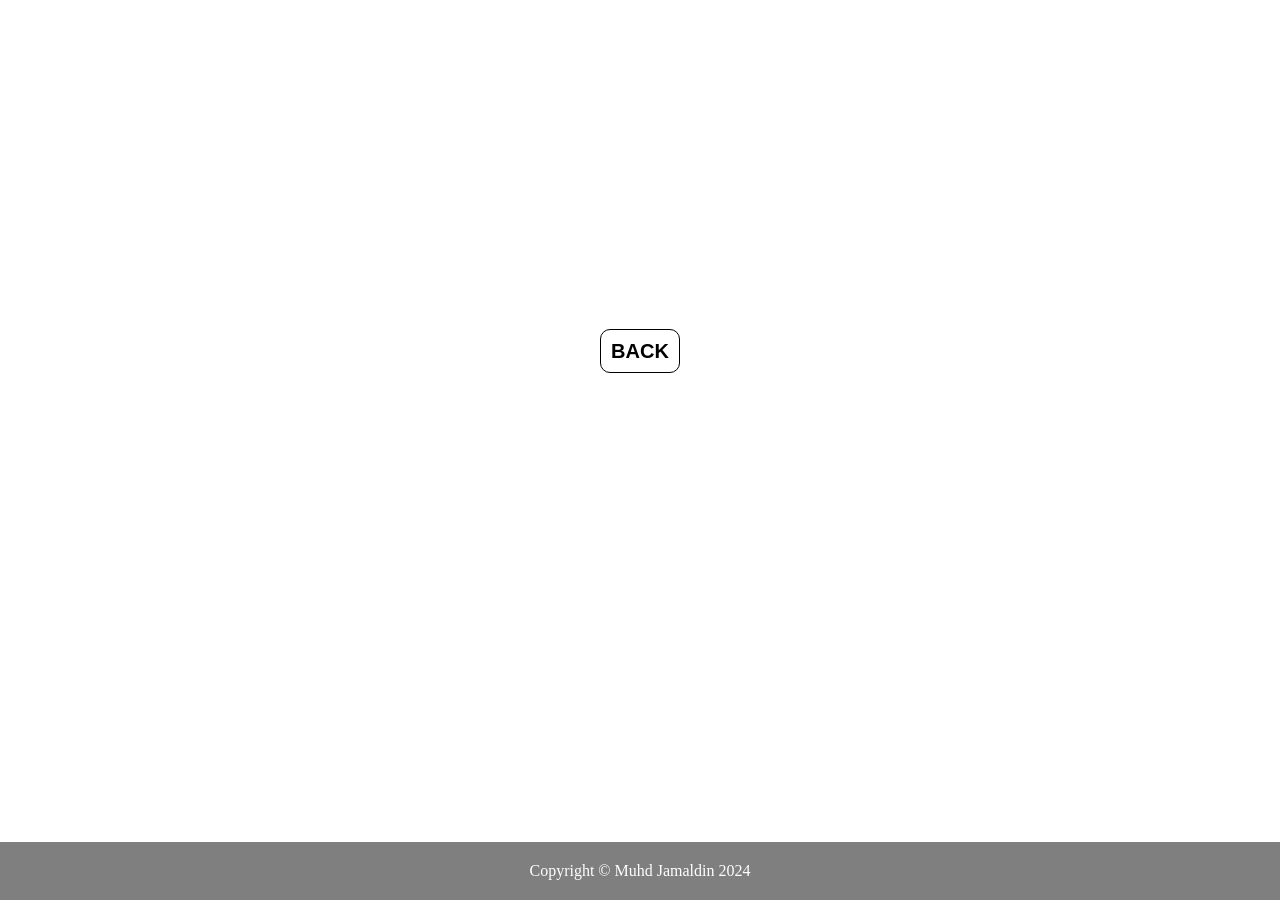
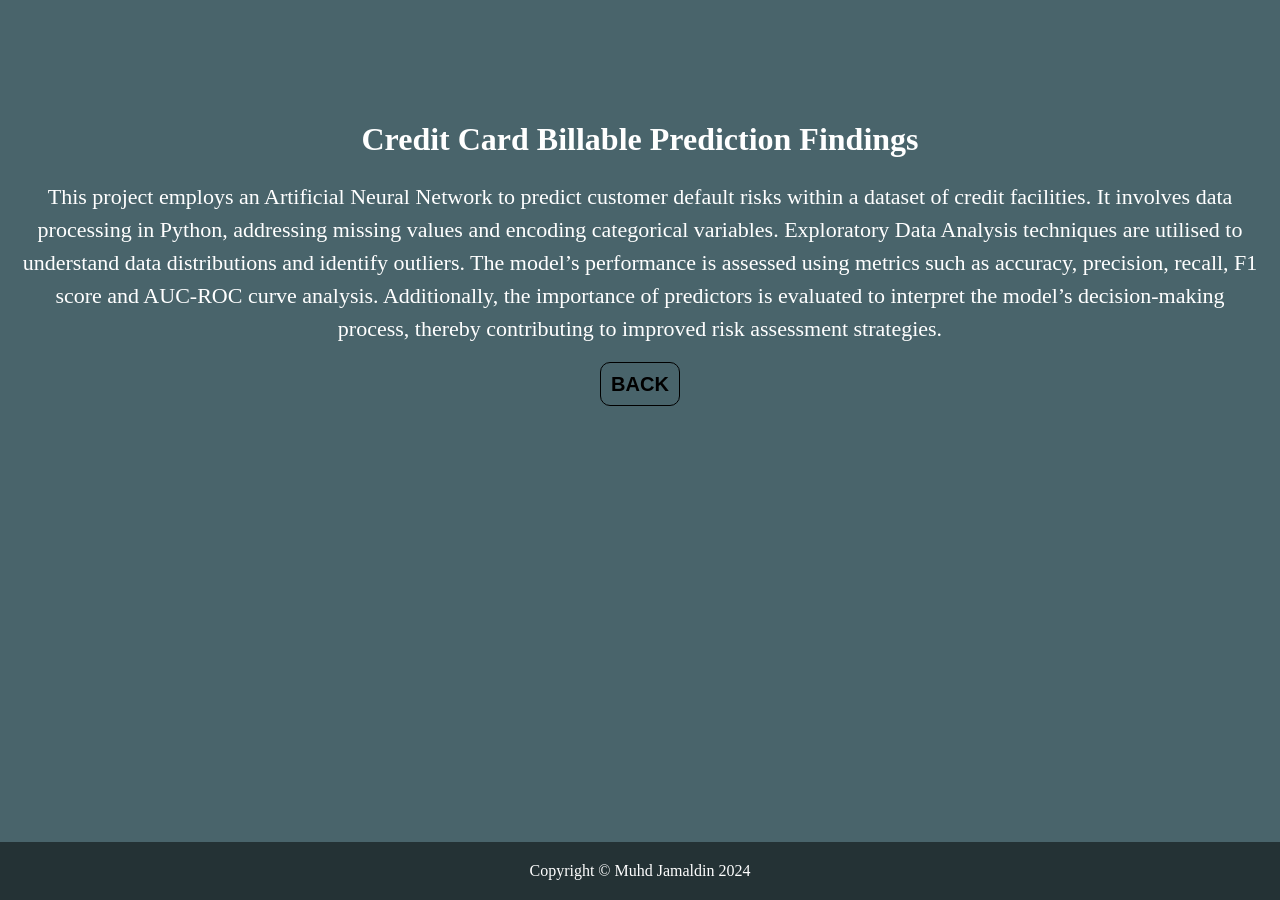
Before and after one commit to Md-Khid/Md-Khid, a Jekyll site: the page 3.html, which Jekyll copies as it is, in a window 1280 px wide. Built offline with Jekyll 4.4.1, drawn with Linux system fonts in a browser that asks for light colours.

Commit message:
Update 3.html

```diff
--- a/3.html
+++ b/3.html
@@ -3,11 +3,11 @@
 <head>
     <meta charset="UTF-8">
     <meta name="viewport" content="width=device-width, initial-scale=1.0">
-    <title>COVID-19 Country Grouping</title>
+    <title>Credit Card Billable Prediction</title>
     <!-- Include any necessary stylesheets or scripts -->
     <style>
         body {
-            background-image: url("/findings/background.jpg");
+            background-image: url("background.jpg");
             background-size: cover;
             color: white;
             font-family: "Century Schoolbook", serif;
@@ -60,7 +60,7 @@
         <div class="container">
             <div class="row">
                 <div class="col-md-8 col-md-offset-2">
-                    <h1 class="brand-heading">COVID-19 Country Grouping Findings</h1>
+                    <h1 class="brand-heading">Credit Card Billable Prediction Findings</h1>
                 </div>
             </div>
         </div>
@@ -70,10 +70,12 @@
 <!-- Main Content -->
 <div class="container">
     <!-- Your main content goes here -->
-    <p>COVID-19 Country Grouping Findings.COVID-19 Country Grouping Findings.COVID-19 Country Grouping Findings.
-    COVID-19 Country Grouping Findings.COVID-19 Country Grouping Findings.COVID-19 Country Grouping Findings.
-    COVID-19 Country Grouping Findings.COVID-19 Country Grouping Findings.COVID-19 Country Grouping Findings.
-    COVID-19 Country Grouping Findings.COVID-19 Country Grouping Findings.COVID-19 Country Grouping Findings.
+    <p>This project employs an Artificial Neural Network to predict customer default risks within a dataset of
+              credit facilities. It involves data processing in Python, addressing missing values and encoding categorical
+              variables. Exploratory Data Analysis techniques are utilised to understand data distributions and identify
+              outliers. The model’s performance is assessed using metrics such as accuracy, precision, recall, F1 score and
+              AUC-ROC curve analysis. Additionally, the importance of predictors is evaluated to interpret the model’s
+              decision-making process, thereby contributing to improved risk assessment strategies.
     </p>
     <!-- Back Button -->
     <p style="text-align: center;">
```
